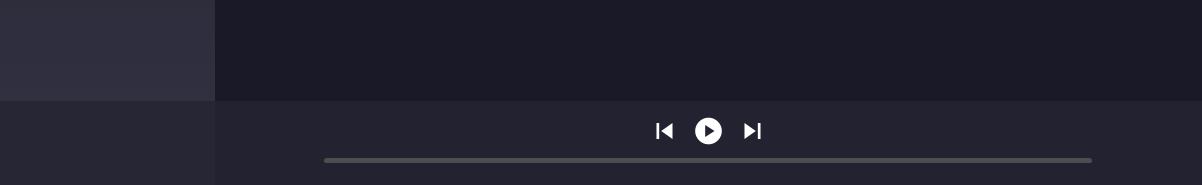
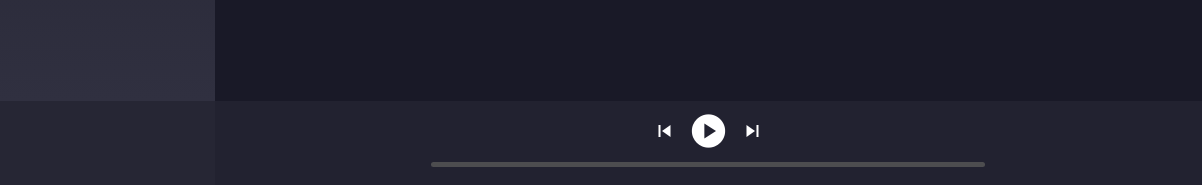
Before and after one commit to TSchreiber/Melo, a plain HTML site: page static/index.html in a window 1280 px wide. Shown: the part 615-800 px from the top of the page, 78-1280 px from the left. Drawn offline with nearby package versions, Linux system fonts and the light colour scheme; no server answers.

Commit message:
fix: control buttons

```diff
--- a/static/styles/layout.css
+++ b/static/styles/layout.css
@@ -21,10 +21,10 @@ video { display: none; }
     justify-content: center;
 }
 
-.control-button {
-    background: none;
-    font-size: 2rem;
-}
+.control-button {  background: none; }
+.control-button.play-button { font-size: 2.5rem; }
+.control-button.previous-button,
+.control-button.next-button { font-size: 1.5rem; }
 
 .info-container { display: flex; }
 .info-container--inner {
@@ -46,7 +46,7 @@ video { display: none; }
 .song-row { display: flex; }
 
 .progress-bar {
-    width: min(80%, 768px);
+    width: min(80%, 554px);
     height: 5px;
     margin: 10px auto 10px auto;
     position: relative;
```
